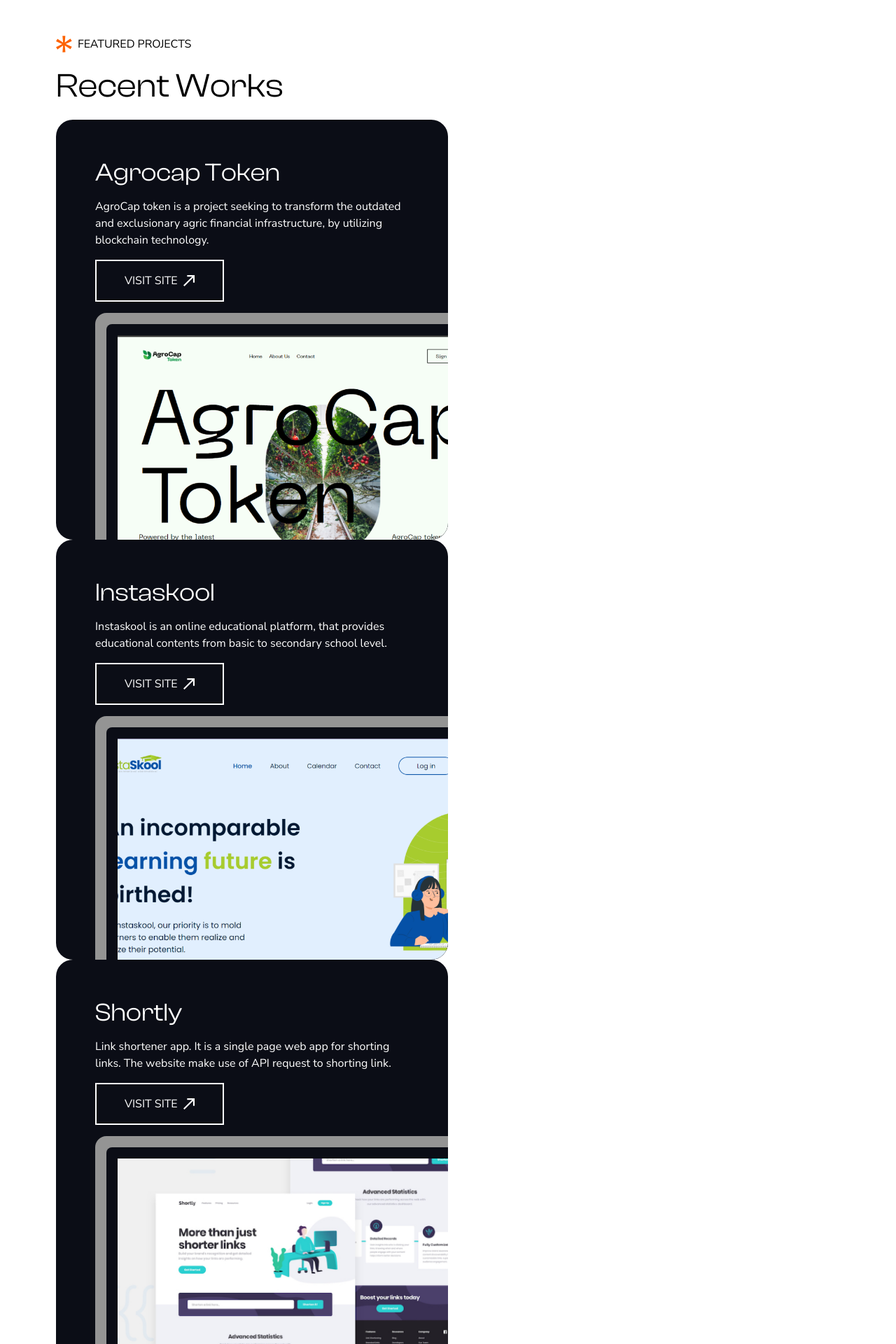
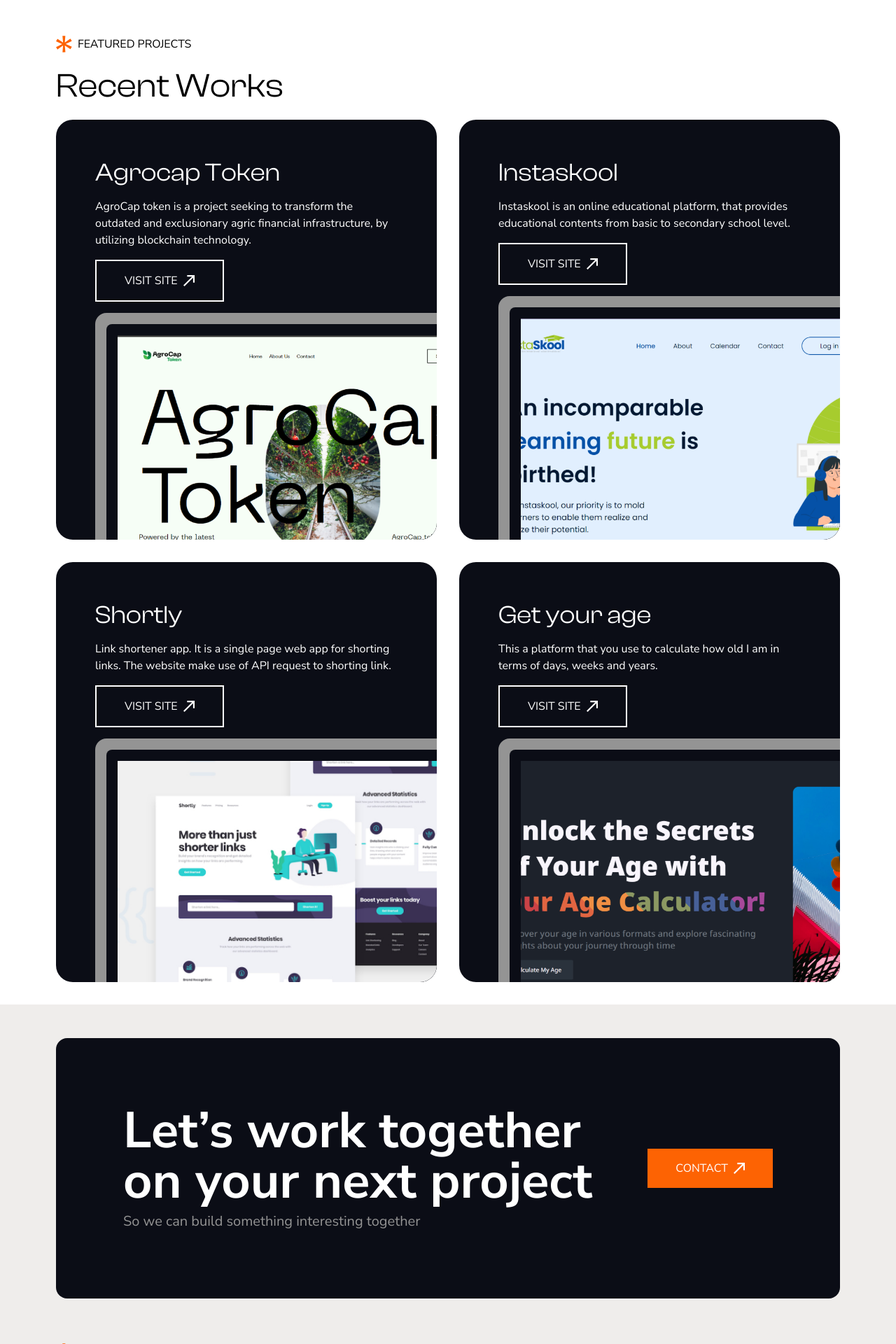
Before and after one commit to samzyconcepts/samzy-portfolio, a React (Vite) app: page / in a window 1280 px wide. Shown: the part 880-2800 px from the top of the page at 70% size. Built offline with nearby package versions, Linux system fonts and the light colour scheme.

Commit message:
updating few details in each file

```diff
--- a/src/App.jsx
+++ b/src/App.jsx
@@ -1,6 +1,8 @@
 import Navbar from "./components/Navbar";
 import Hero from "./components/Hero";
 import Work from "./components/Work";
+import Contact from "./components/Contact";
+import Footer from "./components/Footer";
 
 function App() {
     return (
@@ -8,6 +10,8 @@
             <Navbar />
             <Hero />
             <Work />
+            <Contact />
+            <Footer />
         </>
     );
 }
--- a/src/components/Contact.jsx
+++ b/src/components/Contact.jsx
@@ -1,14 +1,17 @@
 const Contact = () => {
     return (
-        <section className="container flex items-center justify-between bg-black rounded-2xl my-12 p-12">
+        <section className="container">
+            <div className="flex items-center justify-between rounded-2xl bg-black my-12 p-24">
                 <div>
-                <h1 className="text-6xl font-bold text-white">
-                    Let’s work together on your next project
+                    <h1 className="text-7xl font-black text-white">
+                        Let’s work together <br /> on your next project
                     </h1>
-                <p className="text-white-darker">So we can build something interesting together</p>
+                    <p className="text-white-darker text-xl mt-2">
+                        So we can build something interesting together
+                    </p>
                 </div>
                 <button className="btn-primary flex items-center gap-2">
-                RESUME
+                    CONTACT
                     <svg
                         xmlns="http://www.w3.org/2000/svg"
                         width="16"
@@ -22,6 +25,7 @@
                         />
                     </svg>
                 </button>
+            </div>
         </section>
     );
 };
--- a/src/components/Hero.jsx
+++ b/src/components/Hero.jsx
@@ -34,7 +34,7 @@
                         </svg>
                     </button>
                     <button className="btn-secondary flex items-center gap-2">
-                        MY WORKS
+                        PORTFOLIO
                         <svg
                             xmlns="http://www.w3.org/2000/svg"
                             width="16"
--- a/src/components/Work.jsx
+++ b/src/components/Work.jsx
@@ -16,8 +16,8 @@
                 </div>
                 <h2 className="font-clash text-5xl my-6">Recent Works</h2>
 
-                <section>
-                    <div className="w-1/2 h-[600px] bg-black hover:bg-orange text-white p-14 rounded-3xl overflow-hidden">
+                <section className="grid grid-cols-2 gap-8">
+                    <div className="h-[600px] bg-black hover:bg-orange text-white p-14 rounded-3xl overflow-hidden">
                         <h2 className="title text-4xl font-clash">Agrocap Token</h2>
                         <p className="description my-4">
                             AgroCap token is a project seeking to transform the outdated and
@@ -50,7 +50,7 @@
                         </div>
                     </div>
 
-                    <div className="w-1/2 h-[600px] bg-black hover:bg-orange text-white p-14 rounded-3xl overflow-hidden">
+                    <div className="h-[600px] bg-black hover:bg-orange text-white p-14 rounded-3xl overflow-hidden">
                         <h2 className="title text-4xl font-clash">Instaskool</h2>
                         <p className="description my-4">
                             Instaskool is an online educational platform, that provides educational
@@ -82,7 +82,7 @@
                         </div>
                     </div>
 
-                    <div className="w-1/2 h-[600px] bg-black hover:bg-orange text-white p-14 rounded-3xl overflow-hidden">
+                    <div className="h-[600px] bg-black hover:bg-orange text-white p-14 rounded-3xl overflow-hidden">
                         <h2 className="title text-4xl font-clash">Shortly</h2>
                         <p className="description my-4">
                             Link shortener app. It is a single page web app for shorting links. The
@@ -114,7 +114,7 @@
                         </div>
                     </div>
 
-                    <div className="w-1/2 h-[600px] bg-black hover:bg-orange text-white p-14 rounded-3xl overflow-hidden">
+                    <div className="h-[600px] bg-black hover:bg-orange text-white p-14 rounded-3xl overflow-hidden">
                         <h2 className="title text-4xl font-clash">Get your age</h2>
                         <p className="description my-4">
                             This a platform that you use to calculate how old I am in terms of days,
```
Lines whose indentation alone changed are shown as unchanged.
